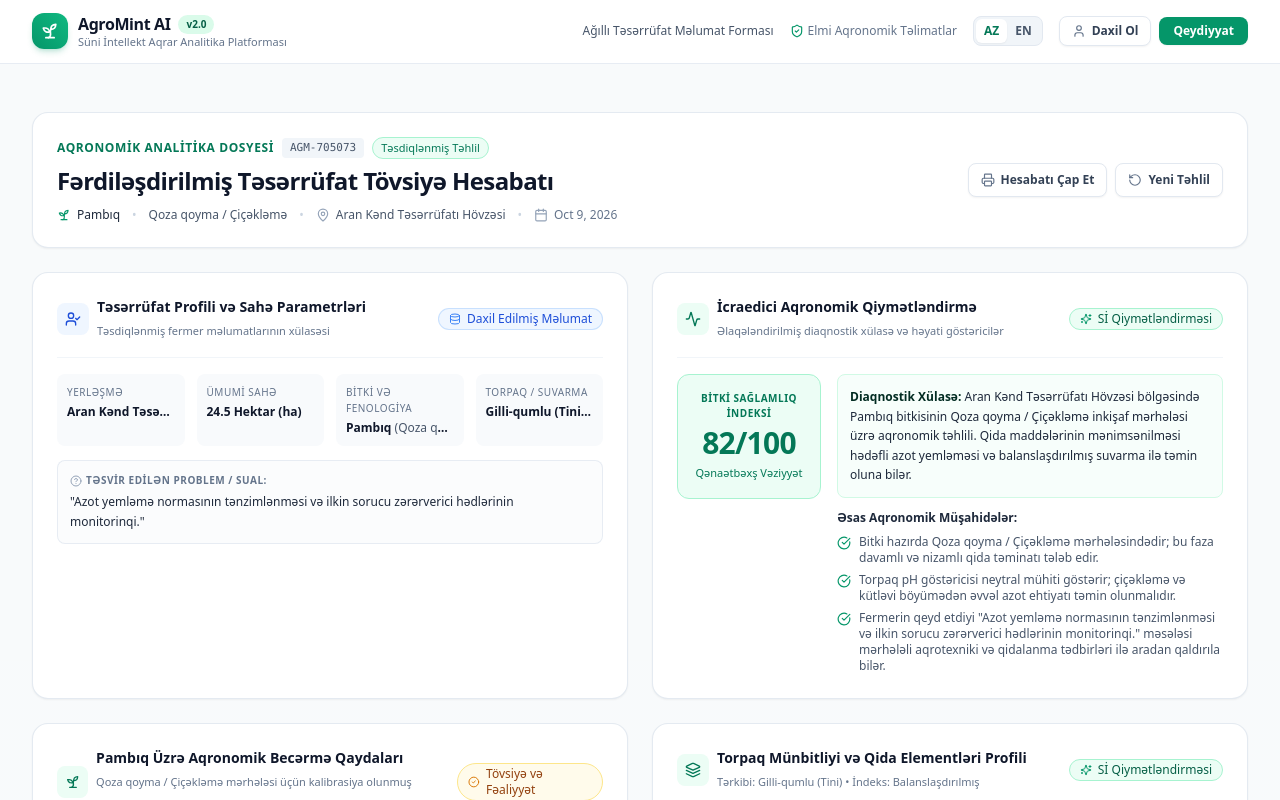
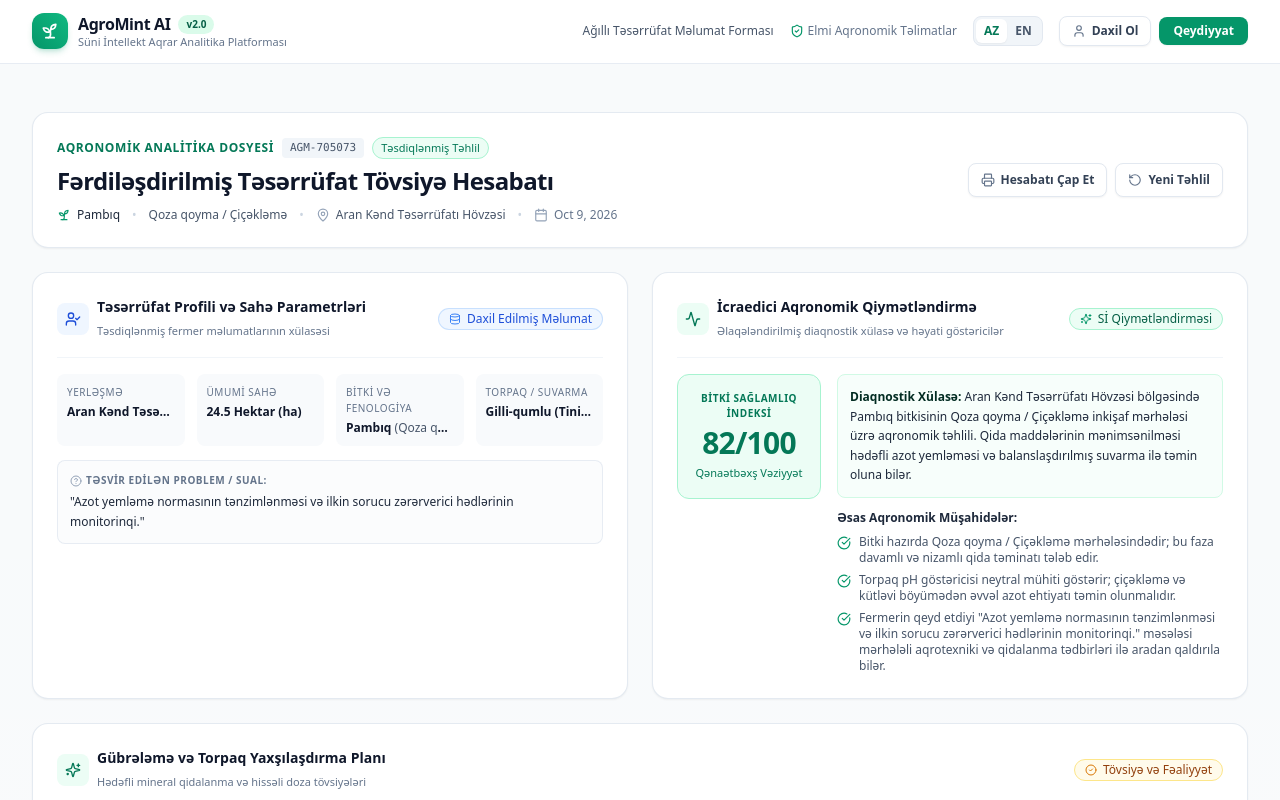
Before and after one commit to sadiqmustafayev/AgroMint, a Next.js app: page /analyze in a window 1280 px wide. Shown: the top 800 px of the page. Built offline with nearby package versions, Linux system fonts and the light colour scheme.

Commit message:
feat: remove CropAdvisoryCard and SoilNutrientCard from AI results summary dashboard

```diff
--- a/src/components/dashboard/ResultsDashboard.tsx
+++ b/src/components/dashboard/ResultsDashboard.tsx
@@ -3,8 +3,6 @@ import { AgronomicAdvisoryReport } from '../../types/advisory';
 import { ResultsHeader } from './ResultsHeader';
 import { FarmProfileCard } from './FarmProfileCard';
 import { MainFindingsCard } from './MainFindingsCard';
-import { CropAdvisoryCard } from './CropAdvisoryCard';
-import { SoilNutrientCard } from './SoilNutrientCard';
 import { FertilizerCard } from './FertilizerCard';
 import { IrrigationCard } from './IrrigationCard';
 import { PlantProtectionCard } from './PlantProtectionCard';
@@ -47,36 +45,26 @@ export function ResultsDashboard({
           findings={report.mainFindings}
         />
 
-        {/* Card 3: Crop-Specific Cultivation Guidance */}
-        <CropAdvisoryCard
-          crop={report.farmProfile.crop}
-          stage={report.farmProfile.growthStage}
-          guidance={report.cropSpecificGuidance}
-        />
-
-        {/* Card 4: Soil Fertility Profile & Gauges */}
-        <SoilNutrientCard soilFertility={report.soilFertility} />
-
-        {/* Card 5: Fertilizer Advisory & AgroSphere Link */}
+        {/* Card 3: Fertilizer Advisory & AgroSphere Link */}
         <div className="lg:col-span-2">
           <FertilizerCard fertilizerAdvisory={report.fertilizerAdvisory} />
         </div>
 
-        {/* Card 6: Irrigation Management */}
+        {/* Card 4: Irrigation Management */}
         <IrrigationCard irrigation={report.irrigationAdvisory} />
 
-        {/* Card 7: Plant Protection & AgroSphere Link */}
+        {/* Card 5: Plant Protection & AgroSphere Link */}
         <PlantProtectionCard plantProtection={report.plantProtection} />
 
-        {/* Card 8: Action Steps Schedule */}
+        {/* Card 6: Action Steps Schedule */}
         <div className="lg:col-span-2">
           <ActionStepsCard actions={report.actionSteps} />
         </div>
 
-        {/* Card 9: Uncertainties and Gaps */}
+        {/* Card 7: Uncertainties and Gaps */}
         <UncertaintiesCard uncertainties={report.uncertaintiesAndGaps} />
 
-        {/* Card 10: Scientific Citations */}
+        {/* Card 8: Scientific Citations */}
         <CitationsCard citations={report.scientificCitations} />
       </div>
     </div>
```
